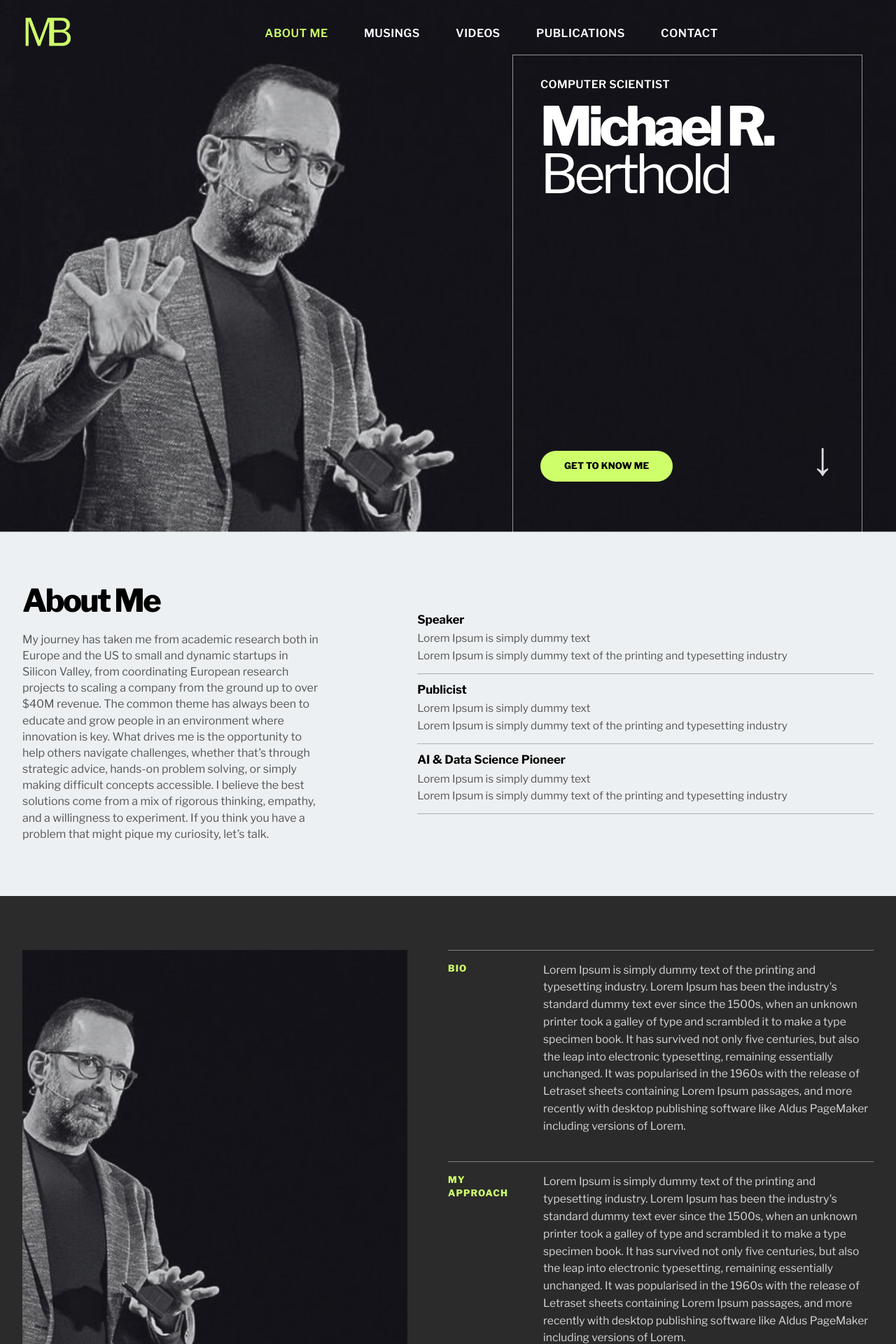
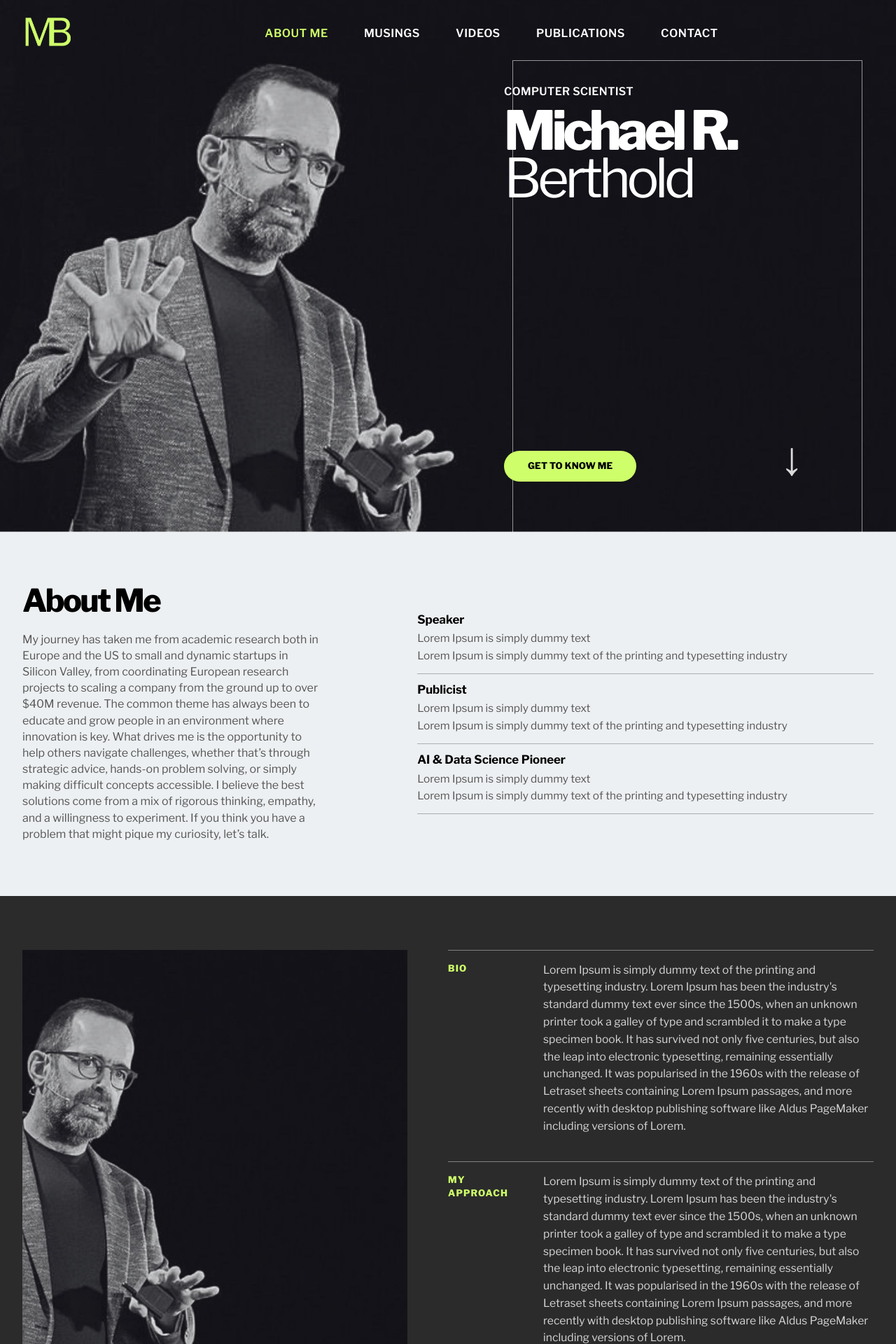
Before and after one commit to lacahelpme/mb, a Jekyll site: the page built from index.html, in a window 1280 px wide. Shown: the top 1920 px of the page at 70% size. Built offline with Jekyll 4.4.1, drawn with Linux system fonts in a browser that asks for light colours.

Commit message:
Update style.css

```diff
--- a/assets/css/style.css
+++ b/assets/css/style.css
@@ -29,9 +29,7 @@
   --shadow-none: 0 0 0 rgba(0, 0, 0, 0);
 }
 
-*,
-*::before,
-*::after {
+*, *::before, *::after {
   box-sizing: border-box;
 }
 
@@ -50,9 +48,7 @@
   -webkit-font-smoothing: antialiased;
 }
 
-img,
-video,
-iframe {
+img, video, iframe {
   display: block;
   max-width: 100%;
 }
@@ -62,19 +58,11 @@
   text-decoration: none;
 }
 
-p,
-h1,
-h2,
-h3,
-h4 {
+p, h1, h2, h3, h4 {
   margin-top: 0;
 }
 
-p:last-child,
-h1:last-child,
-h2:last-child,
-h3:last-child,
-h4:last-child {
+p:last-child, h1:last-child, h2:last-child, h3:last-child, h4:last-child {
   margin-bottom: 0;
 }
 
@@ -116,10 +104,7 @@
   box-shadow: var(--shadow-none);
 }
 
-.button:hover,
-.button:focus-visible,
-.button-outline:hover,
-.button-outline:focus-visible {
+.button:hover, .button:focus-visible, .button-outline:hover, .button-outline:focus-visible {
   transform: translateY(-1px);
   opacity: 0.96;
 }
@@ -173,20 +158,17 @@
   color: var(--black);
 }
 
-.button-outline-dark:hover,
-.button-outline-dark:focus-visible {
+.button-outline-dark:hover, .button-outline-dark:focus-visible {
   background: var(--black);
   color: var(--white);
 }
 
-.button-outline-light:hover,
-.button-outline-light:focus-visible {
+.button-outline-light:hover, .button-outline-light:focus-visible {
   background: var(--white);
   color: var(--black);
 }
 
-.button-outline-accent:hover,
-.button-outline-accent:focus-visible {
+.button-outline-accent:hover, .button-outline-accent:focus-visible {
   background: var(--accent);
   color: var(--black);
 }
@@ -244,9 +226,7 @@
   transition: color 0.18s ease;
 }
 
-.primary-nav a.active,
-.primary-nav a:hover,
-.primary-nav a:focus-visible {
+.primary-nav a.active, .primary-nav a:hover, .primary-nav a:focus-visible {
   color: var(--accent);
 }
 
@@ -254,7 +234,7 @@
   justify-self: end;
 }
 
-/* HERO — DESKTOP ONLY */
+/* Hero */
 
 .hero-band {
   position: relative;
@@ -271,14 +251,18 @@
 }
 
 .hero-shell {
+  display: grid;
+  grid-template-columns: 1fr 500px;
+  align-items: stretch;
+  min-height: 760px;
+  gap: 0;
   position: relative;
-  min-height: 760px;
 }
 
 .hero-shell::after {
   content: "";
   position: absolute;
-  top: 78px;
+  top: 86px;
   right: 48px;
   bottom: 0;
   width: 500px;
@@ -307,20 +291,21 @@
 }
 
 .hero-panel {
-  position: absolute;
-  top: 78px;
-  right: 48px;
-  bottom: 0;
-  width: 500px;
-
+  height: auto;
+  min-height: 100%;
+  padding: 122px 36px 72px;
   display: grid;
   grid-template-rows: auto 1fr auto;
-
-  padding: 34px 40px 72px;
-
+  width: 100%;
+  max-width: 500px;
+  align-self: stretch;
+  justify-self: end;
+  margin: 0 48px 0 0;
   background: transparent;
+  position: relative;
+  z-index: 3;
+  grid-column: 2;
   border: none;
-  z-index: 3;
 }
 
 .hero-copy {
@@ -335,7 +320,7 @@
   font-size: 0.98rem;
   line-height: 1.1;
   font-weight: 600;
-  margin-bottom: 18px;
+  margin-bottom: 14px;
 }
 
 .hero-title {
@@ -394,6 +379,10 @@
   align-items: center;
 }
 
+.about-main {
+  align-self: center;
+}
+
 .about-main p {
   max-width: 430px;
   color: #555555;
@@ -402,6 +391,7 @@
 .about-side {
   display: grid;
   gap: 14px;
+  align-self: center;
 }
 
 .about-side-item {
@@ -542,14 +532,11 @@
   margin-bottom: 0;
 }
 
-.book-card-authors,
-.book-card-year,
-.book-card-excerpt {
+.book-card-authors, .book-card-year, .book-card-excerpt {
   color: #ededed;
 }
 
-.book-card-authors,
-.book-card-year {
+.book-card-authors, .book-card-year {
   font-size: 0.9rem;
 }
 
@@ -587,9 +574,7 @@
   font-size: 0.96rem;
 }
 
-.video-teaser-media video,
-.video-teaser-media iframe,
-.video-teaser-media img {
+.video-teaser-media video, .video-teaser-media iframe, .video-teaser-media img {
   width: 100%;
   aspect-ratio: 1.42 / 1;
   object-fit: cover;
@@ -655,8 +640,7 @@
   align-items: start;
 }
 
-.musing-tile-number,
-.musing-tile-arrow {
+.musing-tile-number, .musing-tile-arrow {
   font-size: 2.15rem;
   line-height: 1;
   font-weight: 800;
@@ -817,9 +801,7 @@
   border-bottom: 0;
 }
 
-.video-card-media video,
-.video-card-media iframe,
-.video-card-media img {
+.video-card-media video, .video-card-media iframe, .video-card-media img {
   width: 100%;
   aspect-ratio: 1.58 / 1;
   object-fit: cover;
@@ -987,8 +969,7 @@
   transition: color 0.18s ease;
 }
 
-.musing-list-title a:hover,
-.musing-list-title a:focus-visible {
+.musing-list-title a:hover, .musing-list-title a:focus-visible {
   color: #4c4c4c;
 }
 
@@ -1048,16 +1029,13 @@
   max-width: 720px;
 }
 
-.article-body p,
-.article-body li {
+.article-body p, .article-body li {
   color: #303030;
   font-size: 1.03rem;
   line-height: 1.72;
 }
 
-.article-body h2,
-.article-body h3,
-.article-body h4 {
+.article-body h2, .article-body h3, .article-body h4 {
   letter-spacing: -0.04em;
   line-height: 1.04;
   font-weight: 800;
@@ -1073,8 +1051,7 @@
   font-size: clamp(1.35rem, 2vw, 1.7rem);
 }
 
-.article-body ul,
-.article-body ol {
+.article-body ul, .article-body ol {
   padding-left: 1.25rem;
   margin-bottom: 1.2rem;
 }
@@ -1160,20 +1137,11 @@
 
 /* Utilities */
 
-.about-main p,
-.book-card-excerpt,
-.publication-home-excerpt,
-.publication-list-excerpt,
-.video-card-excerpt,
-.musing-list-excerpt,
-.article-body p {
+.about-main p, .book-card-excerpt, .publication-home-excerpt, .publication-list-excerpt, .video-card-excerpt, .musing-list-excerpt, .article-body p {
   text-wrap: pretty;
 }
 
-.button:focus-visible,
-.button-outline:focus-visible,
-.primary-nav a:focus-visible,
-a:focus-visible {
+.button:focus-visible, .button-outline:focus-visible, .primary-nav a:focus-visible, a:focus-visible {
   outline: 2px solid var(--accent);
   outline-offset: 3px;
 }
@@ -1212,24 +1180,27 @@
     position: relative;
   }
 
+  .hero-shell::after {
+    top: 96px;
+    right: 24px;
+    width: 540px;
+  }
+
   .hero-visual {
     min-height: 520px;
+    justify-content: center;
   }
 
   .hero-panel {
-  margin: 108px 24px 0 0;
-  max-width: 540px;
-  height: 460px;
-  padding: 24px 24px 56px;
-  align-self: start;
-}
+    margin: 0 24px 0 0;
+    max-width: 540px;
+    min-height: 100%;
+    height: auto;
+    padding: 116px 28px 56px;
+  }
 
   .article-title {
     max-width: 100%;
-  }
-
-  .hero-visual {
-    justify-content: center;
   }
 
   .footer-grid {
@@ -1277,6 +1248,10 @@
 
   .hero-shell {
     min-height: auto;
+  }
+
+  .hero-shell::after {
+    display: none;
   }
 
   .hero-visual {
```
